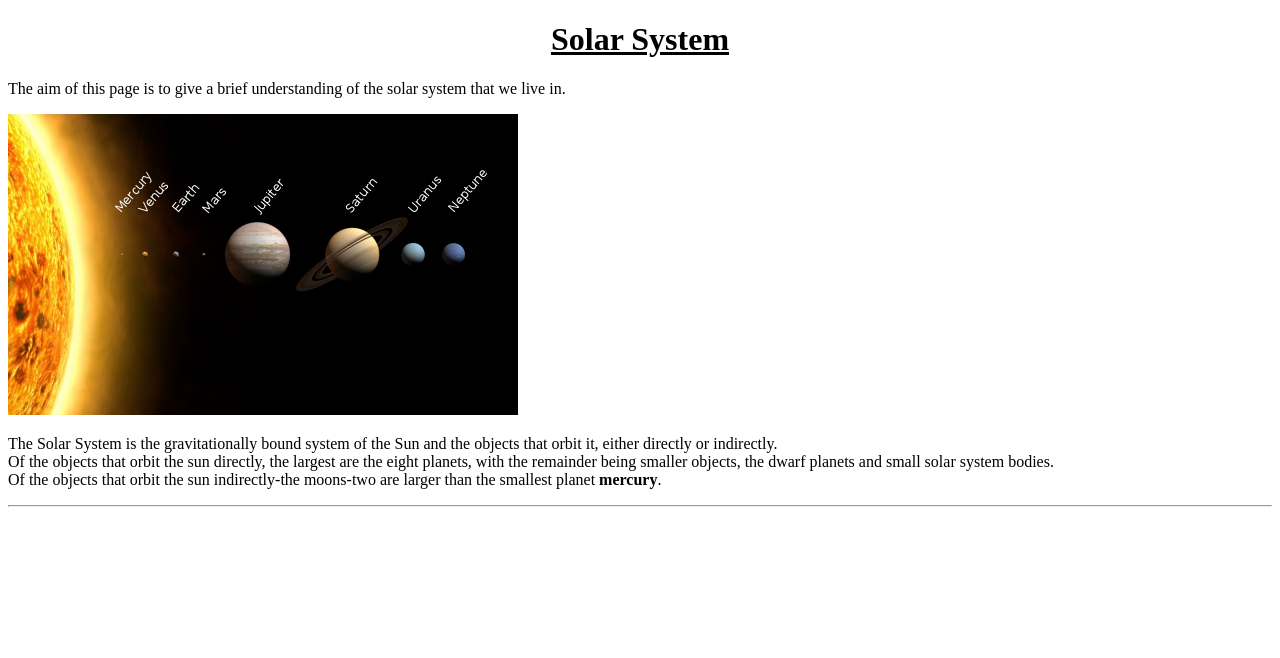
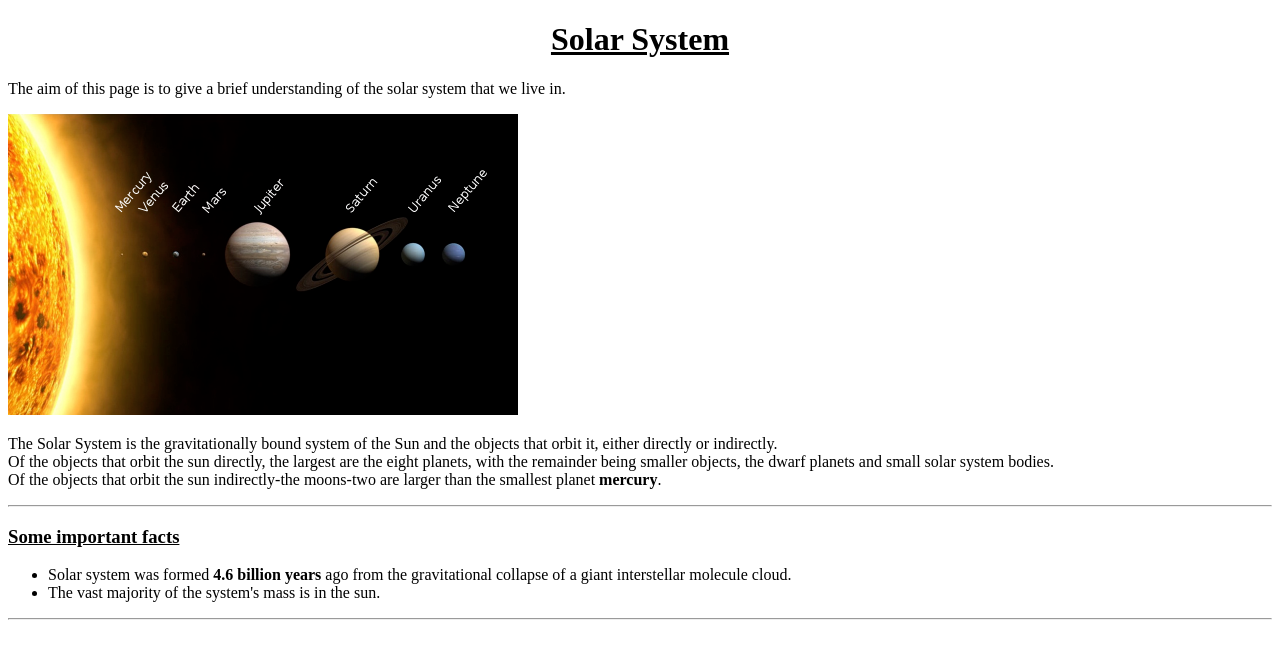
Before and after one commit to Hridyanshu/Web-development, a plain HTML site: page sample-webpage.html in a window 1280 px wide. Drawn offline with Linux system fonts and the light colour scheme.

Commit message:
Added one unordered list

```diff
--- a/sample-webpage.html
+++ b/sample-webpage.html
@@ -18,3 +18,14 @@
 
 		<p>The Solar System is the gravitationally bound system of the Sun and the objects that orbit it, either directly or indirectly. <br> Of the objects that orbit the sun directly, the largest are the eight planets, with the remainder being smaller objects, the dwarf planets and small solar system bodies. <br> Of the objects that orbit the sun indirectly-the moons-two are larger than the smallest planet <strong>mercury</strong>.</p>
 		<hr>
+		<h3><strong><ins>Some important facts</ins></strong></h3>
+
+		<ul>
+
+			<li>Solar system was formed <strong>4.6 billion years</strong> ago from the gravitational collapse of a giant interstellar molecule cloud.</li>
+
+			<li>The vast majority of the system's mass is in the sun.</li>
+
+		</ul>
+
+		<hr>
```
